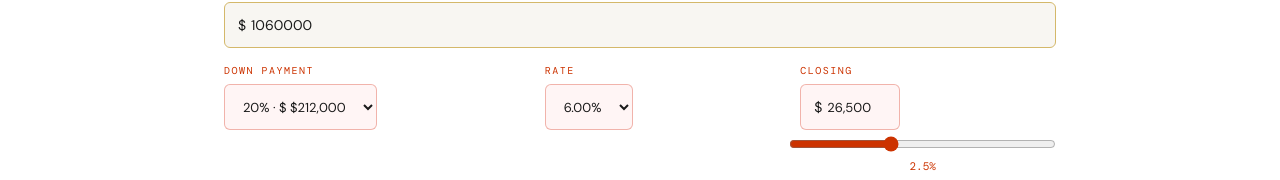
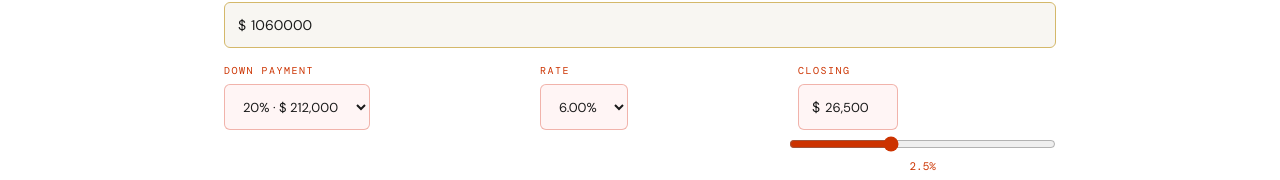
Before and after one commit to AshotM-GHub/real-estate-analyzer, a React (Vite) app: page / in a window 1280 px wide. Shown: the part 477-657 px from the top of the page. Built offline with nearby package versions, Linux system fonts and the light colour scheme.

Commit message:
remove downpayment second $

```diff
--- a/src/App.jsx
+++ b/src/App.jsx
@@ -603,10 +603,10 @@ Return this JSON with real specific analysis:
               <div>
                 <label className="flabel-red">Down Payment</label>
                 <select className="finput-red" style={{cursor:"pointer",color:"#1a1a1a",fontSize:"13px",width:"auto"}} value={mortDown} onChange={e=>setMortDown(e.target.value)}>
-                  <option value="3">3% · $ ${((parseFloat(String(form.price).replace(/,/g,""))||0)*0.03).toLocaleString("en-US",{maximumFractionDigits:0})}</option>
-                  <option value="5">5% · $ ${((parseFloat(String(form.price).replace(/,/g,""))||0)*0.05).toLocaleString("en-US",{maximumFractionDigits:0})}</option>
-                  <option value="10">10% · $ ${((parseFloat(String(form.price).replace(/,/g,""))||0)*0.10).toLocaleString("en-US",{maximumFractionDigits:0})}</option>
-                  <option value="20">20% · $ ${((parseFloat(String(form.price).replace(/,/g,""))||0)*0.20).toLocaleString("en-US",{maximumFractionDigits:0})}</option>
+                  <option value="3">3% · $ {((parseFloat(String(form.price).replace(/,/g,""))||0)*0.03).toLocaleString("en-US",{maximumFractionDigits:0})}</option>
+                  <option value="5">5% · $ {((parseFloat(String(form.price).replace(/,/g,""))||0)*0.05).toLocaleString("en-US",{maximumFractionDigits:0})}</option>
+                  <option value="10">10% · $ {((parseFloat(String(form.price).replace(/,/g,""))||0)*0.10).toLocaleString("en-US",{maximumFractionDigits:0})}</option>
+                  <option value="20">20% · $ {((parseFloat(String(form.price).replace(/,/g,""))||0)*0.20).toLocaleString("en-US",{maximumFractionDigits:0})}</option>
                 </select>
               </div>
               <div>
```
